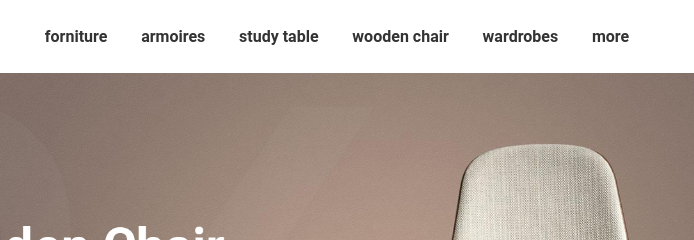
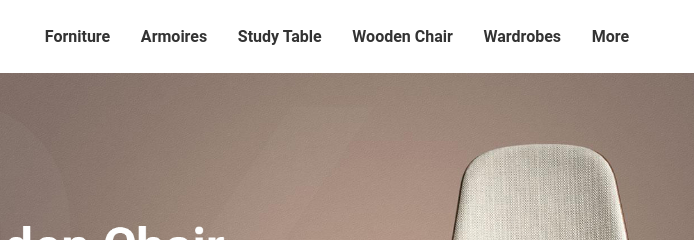
Before and after one commit to Touza2el/project2, a plain HTML site: page index.html in a window 1280 px wide. Shown: the top 240 px of the page, 303-997 px from the left. Drawn offline with Linux system fonts and the light colour scheme.

Commit message:
modifying

```diff
--- a/index.html
+++ b/index.html
@@ -24,7 +24,7 @@
           <nav class=" navbar">
             <ul class="none-style">
               <li class="dropdown">
-                <a class="link-item" href="#">forniture</a>
+                <a class="link-item" href="#">Forniture</a>
                 <div class="dropdown-menu">
                   <ul class="none-style">
                     <li><a href="#">Mindset</a></li>
@@ -34,8 +34,8 @@
                   </ul>
                   <ul class="none-style">
                     <li><a href="#">UI Design</a></li>
-                    <li><a href="#">Front-end</a></li>
-                    <li><a href="#">Back-end</a></li>
+                    <li><a href="#">Front-End</a></li>
+                    <li><a href="#">Back-End</a></li>
                     <li><a href="#">Database</a></li>
                   </ul>
                   <ul class="none-style">
@@ -46,11 +46,11 @@
                   </ul>
                 </div>
               </li>
-              <li><a class="link-item" href="#">armoires</a></li>
-              <li><a class="link-item" href="#">study table</a></li>
-              <li><a class="link-item" href="#">wooden chair</a></li>
-              <li><a class="link-item" href="#">wardrobes</a></li>
-              <li><a class="link-item" href="#">more</a></li>
+              <li><a class="link-item" href="#">Armoires</a></li>
+              <li><a class="link-item" href="#">Study Table</a></li>
+              <li><a class="link-item" href="#">Wooden Chair</a></li>
+              <li><a class="link-item" href="#">Wardrobes</a></li>
+              <li><a class="link-item" href="#">More</a></li>
             </ul>
           </nav>
           <div class="user-side">
```
